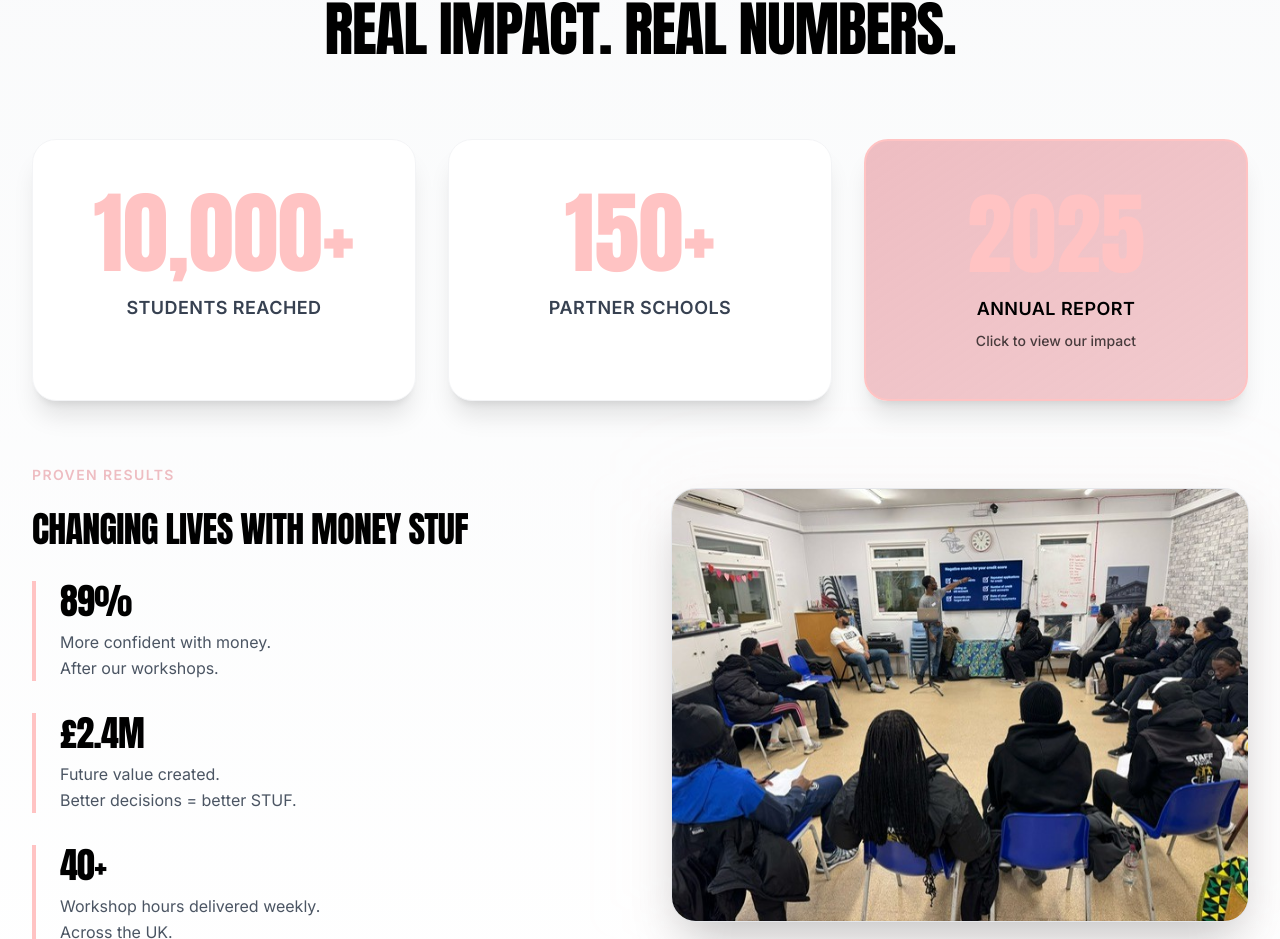
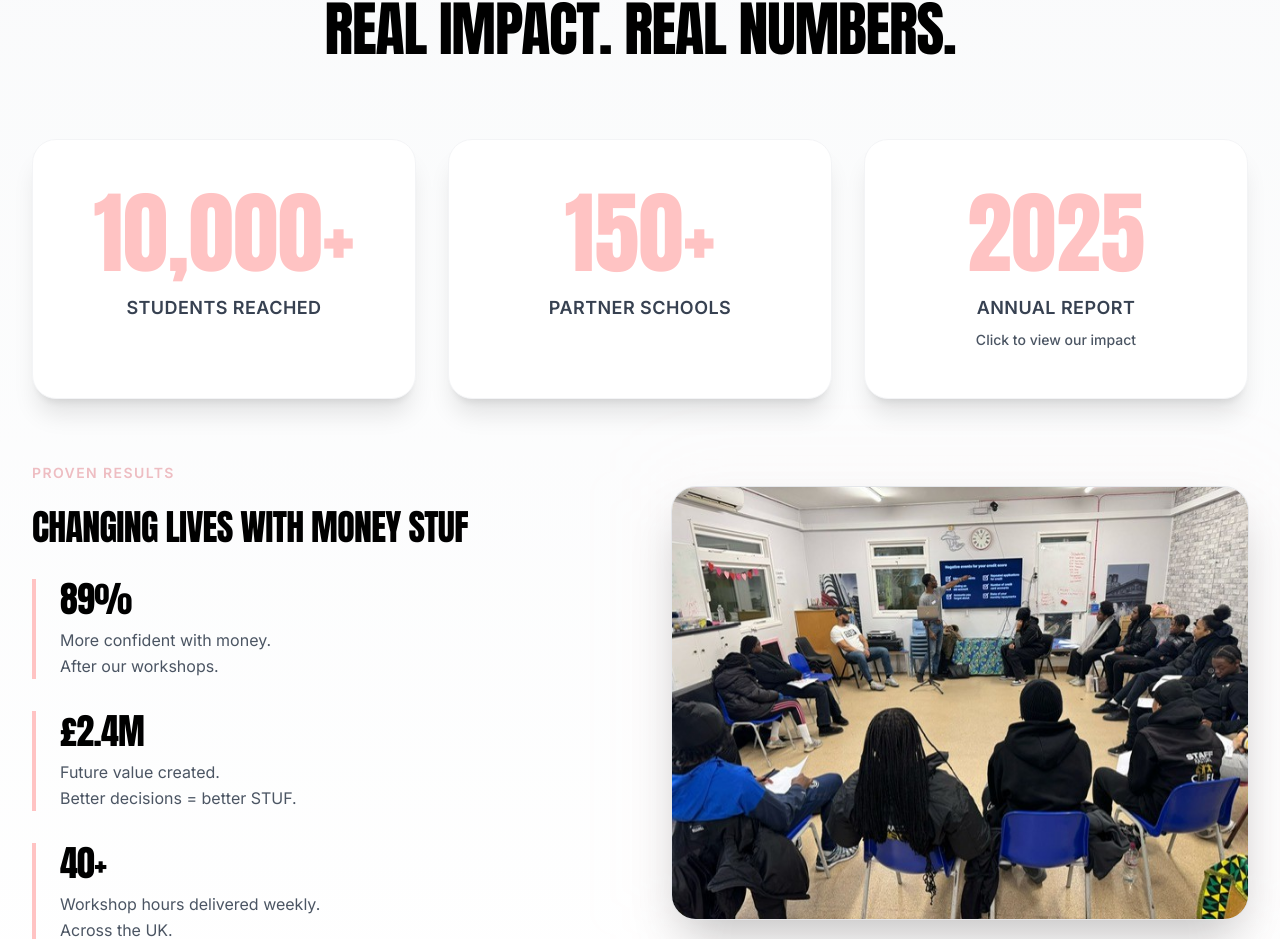
Before and after one commit to RayanYanat/STUF, a React (Vite) app: page / in a window 1280 px wide. Shown: the part 5824-6763 px from the top of the page. Built offline with nearby package versions, Linux system fonts and the light colour scheme; a web font is replaced by a local one.

Commit message:
Update annual report card design

```diff
--- a/src/App.tsx
+++ b/src/App.tsx
@@ -607,10 +607,10 @@ function App() {
               <div className="stat-number text-black mb-4">150+</div>
               <p className="text-lg font-semibold text-gray-700 uppercase tracking-wide">Partner Schools</p>
             </div>
-            <a href="/STUF_2025_ANNUAL_REPORT.pdf" target="_blank" rel="noopener noreferrer" className="bg-gradient-to-br from-pink-accent to-pink-accent/80 p-12 rounded-3xl shadow-xl scroll-reveal text-center border-2 border-pink-accent premium-card group hover:shadow-2xl hover:scale-105 transition-all duration-300">
+            <a href="/STUF_2025_ANNUAL_REPORT.pdf" target="_blank" rel="noopener noreferrer" className="bg-white p-12 rounded-3xl shadow-xl scroll-reveal text-center border border-gray-100 premium-card group hover:shadow-2xl hover:scale-105 hover:border-pink-accent transition-all duration-300">
               <div className="stat-number text-black mb-4 group-hover:scale-110 transition-transform">2025</div>
-              <p className="text-lg font-semibold text-black uppercase tracking-wide mb-2">Annual Report</p>
-              <p className="text-sm text-black/70 font-medium">Click to view our impact</p>
+              <p className="text-lg font-semibold text-gray-700 uppercase tracking-wide mb-2 group-hover:text-pink-accent transition-colors">Annual Report</p>
+              <p className="text-sm text-gray-600 font-medium group-hover:text-pink-accent transition-colors">Click to view our impact</p>
             </a>
           </div>
 
```
